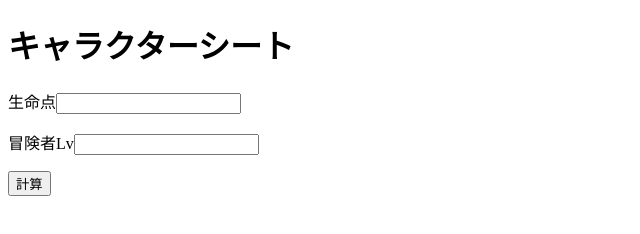
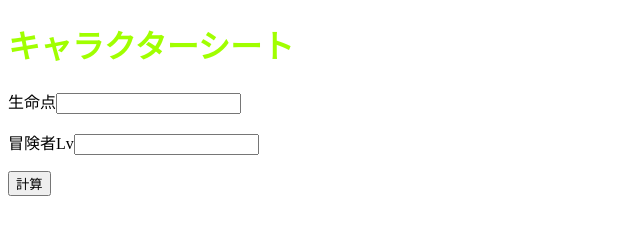
Before and after one commit to bixynn2027/CSpractice, a plain HTML site: page index.html in a window 1280 px wide. Shown: the whole page, without its empty margins (0-640 px from the left). Drawn offline with Linux system fonts and the light colour scheme.

Commit message:
いい感じの色にした

```diff
--- a/index.html
+++ b/index.html
@@ -4,6 +4,7 @@
     <meta charset="utf-8">
     <title></title>
     <style>
+      #
       #result {
         color: #FF00FF;
         font-size: 32px;
@@ -11,7 +12,7 @@
     </style>
   </head>
   <body>
-    <h1>キャラクターシート</h1>
+    <h1 style="color: #A0FF00;">キャラクターシート</h1>
     <p>生命点<input type="text" id="c1" value=""></p>
     <p>冒険者Lv<input type="text" id="c2" value=""></p>
     <button type="button" id="c3"　value="計算">計算</button>
```
